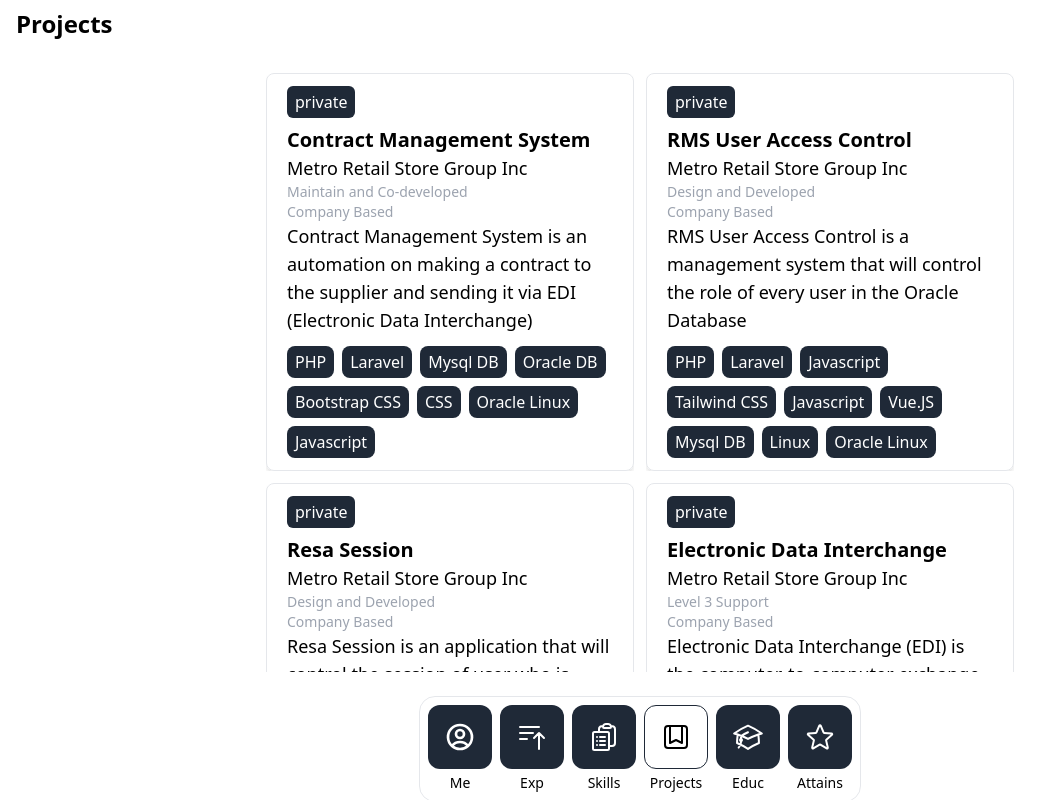
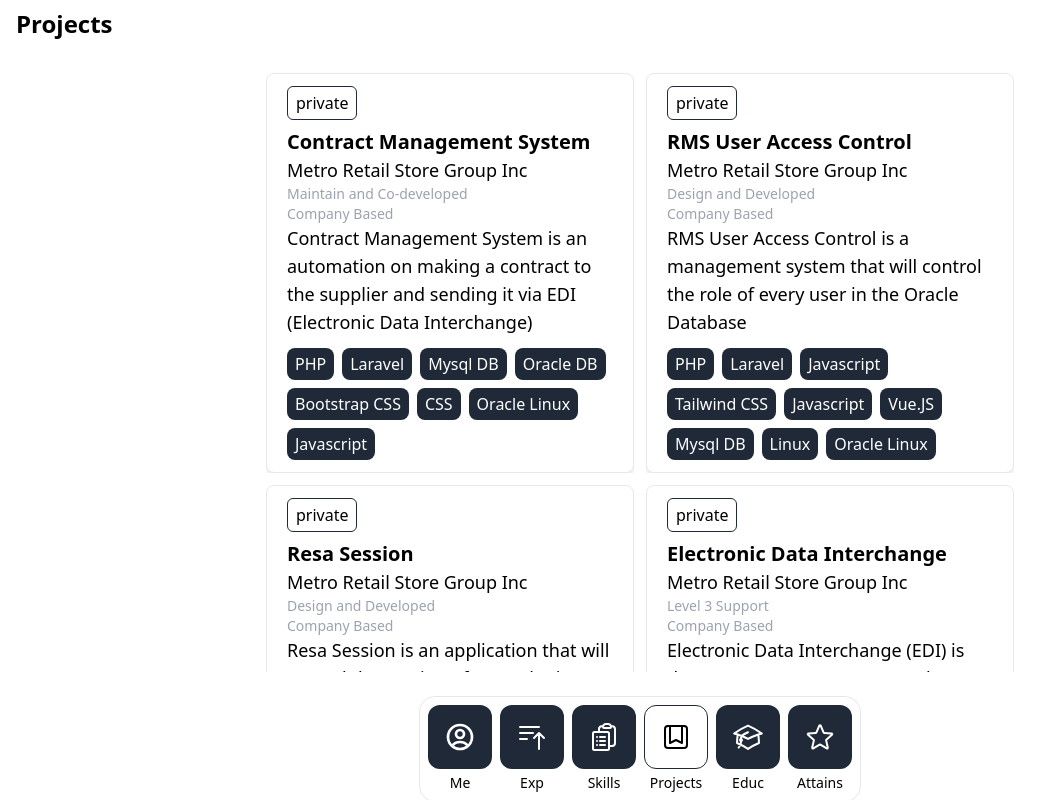
Before and after one commit to taler-hash/portfolio, a Vue app: page /projects in a window 1280 px wide. Shown: the whole page, without its empty margins (0-1059 px from the left). Built offline with nearby package versions, Linux system fonts and the light colour scheme.

Commit message:
redesing accessibility in projects

```diff
--- a/src/pages/Projects.vue
+++ b/src/pages/Projects.vue
@@ -6,9 +6,9 @@
       :css="false" @before-enter="onBeforeEnter" @enter="onEnter" @leave="onLeave" tag="div" appear>
       <div @click="handleShowCardInfo(key.replace(/\s/g, '').toLowerCase())" v-for="(project, key) in projects"
         :key="project" :ref="`${key.replace(/\s/g, '').toLowerCase()}`" class="overflow-hidden">
-        <div class="cards p-3 px-5 rounded-lg border shadow-md w-[23rem] flex flex-col cursor-pointer group text-start relative focus:shadow-gray-600 overflow-hidden">
+        <div class="cards p-3 px-5 rounded-lg border shadow-md w-[23rem] flex flex-col group text-start relative focus:shadow-gray-600 overflow-hidden">
           <div class="flex-1">
-            <div class="px-2 py-1 rounded-md bg-gray-800 w-fit text-white font-medium mb-2">
+            <div class="px-2 py-1 rounded-md border text-black border-gray-800 w-fit font-medium mb-2">
               {{ project.link ? 'public' : 'private' }}
             </div>
             <p class="font-bold text-xl">{{ project.name }}</p>
```
